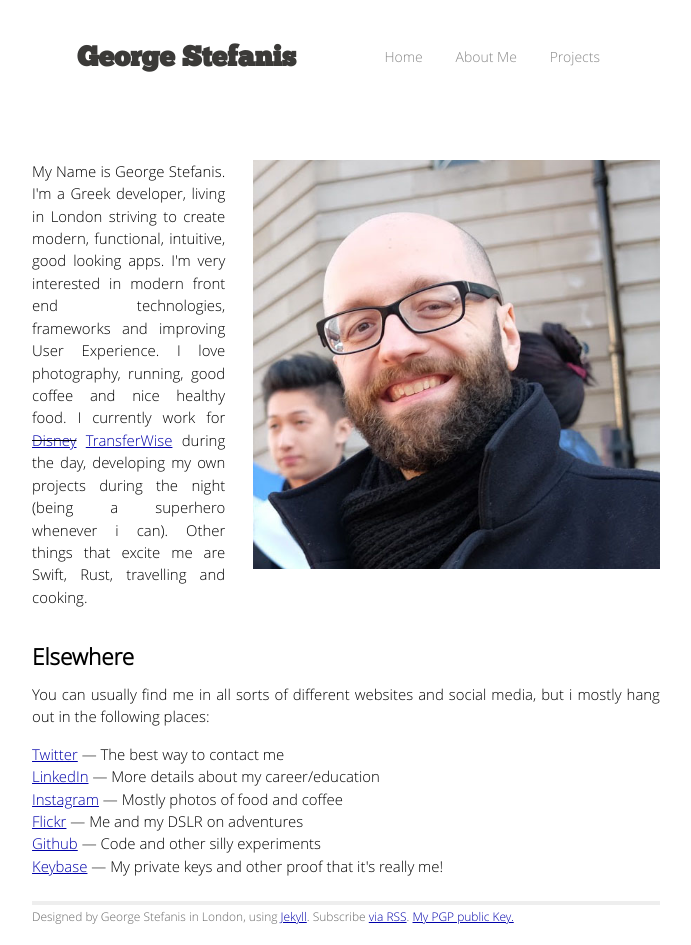
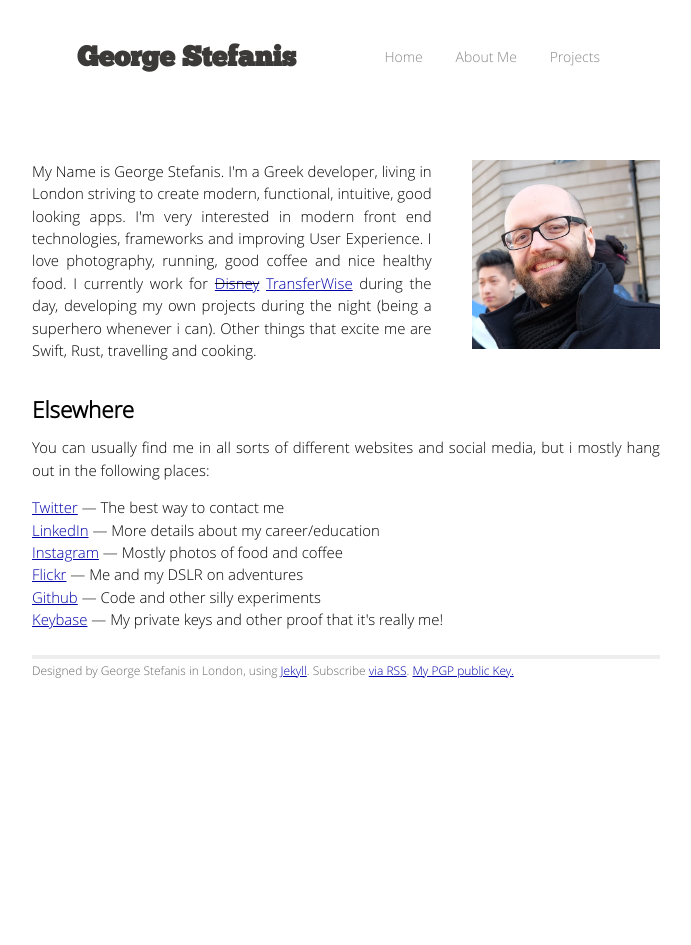
Before and after one commit to skywritergr/georgestefanis.com, a Jekyll site: the page built from about/index.html, in a window 1280 px wide. Shown: the whole page, without its empty margins (294-985 px from the left). Built offline with Jekyll 4.4.1, drawn with Linux system fonts in a browser that asks for light colours; Markdown is read by kramdown in place of the engine named in the settings.

Commit message:
CSS changes for the new image

```diff
--- a/css/main.css
+++ b/css/main.css
@@ -125,7 +125,7 @@ header ul.navigation {
 
 #about ul { list-style-type: none; }
 #projects ul { list-style-type: none; }
-#about img {margin-left: 40px; float: right; zoom:0.7;}
+#about img {margin-left: 40px; float: right; width: 30%;}
 
 /****************************************************************************/
 /* Media queries */
```
